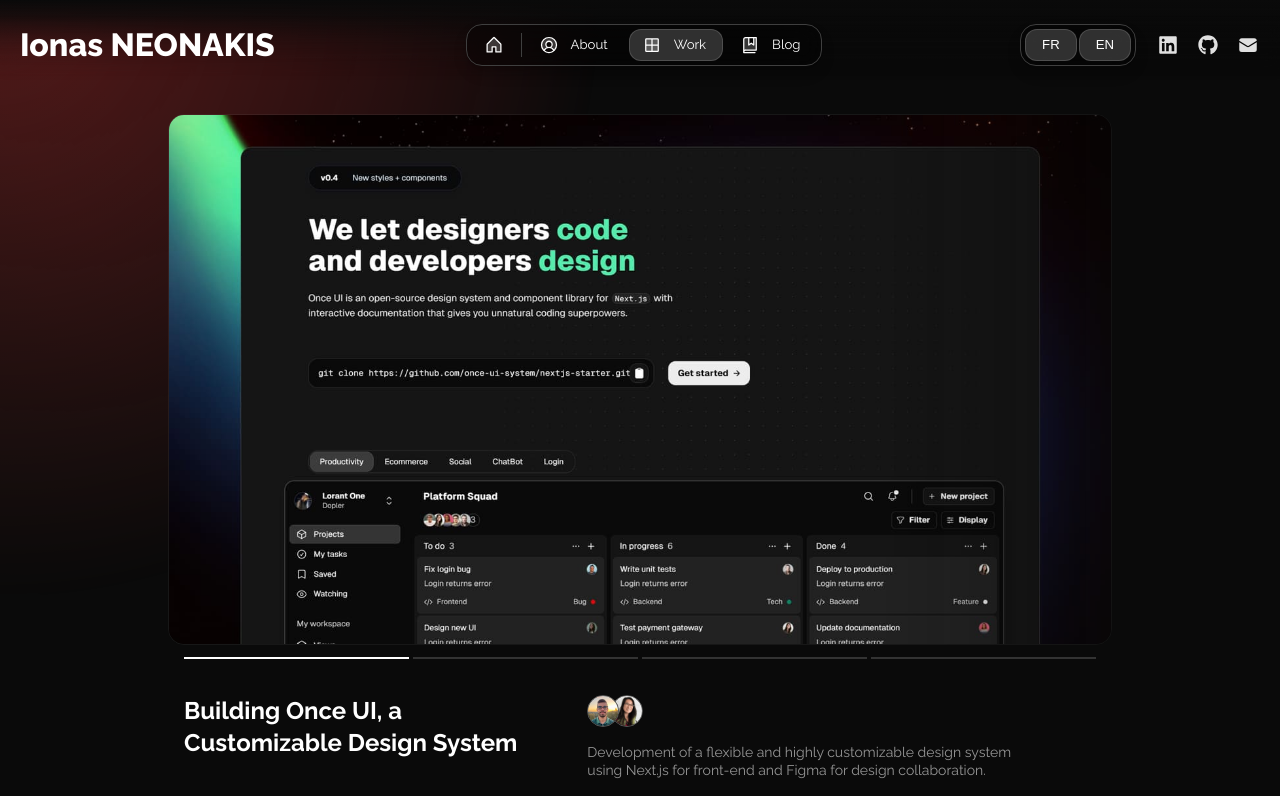
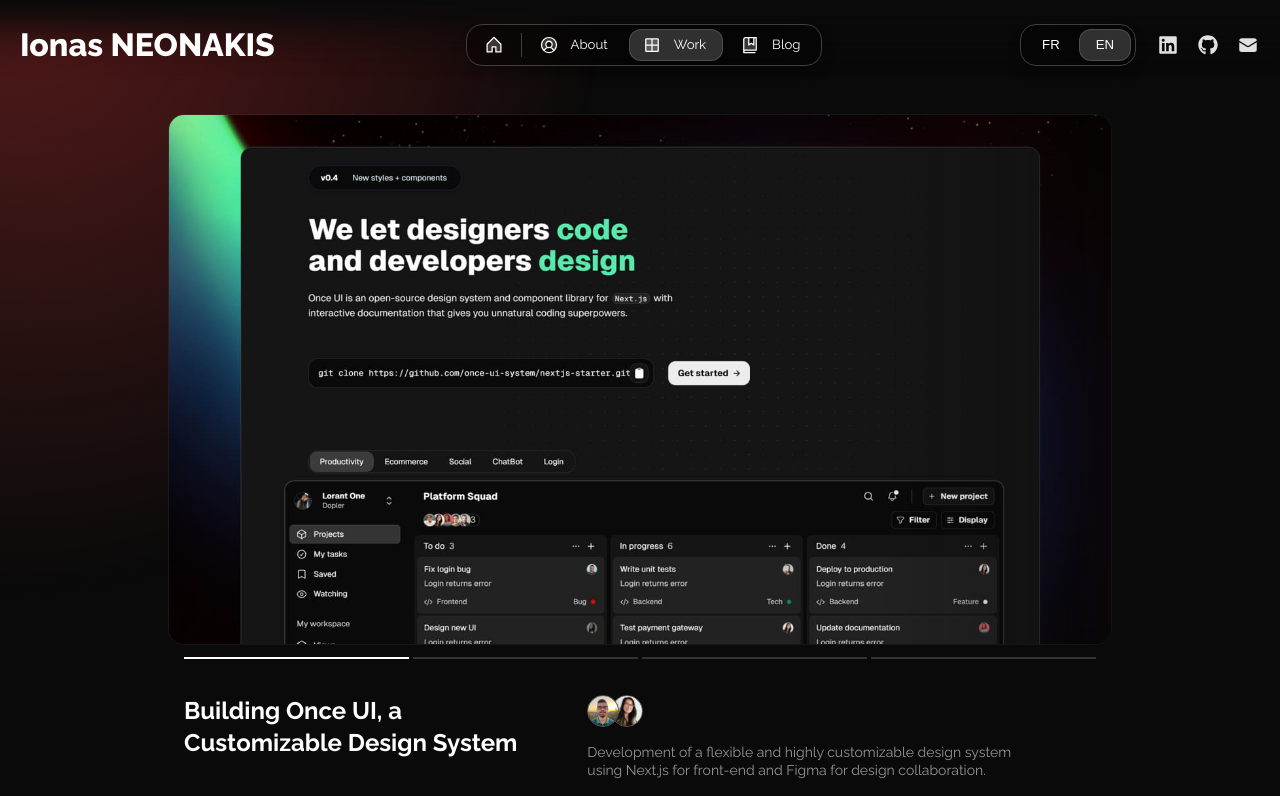
Before and after one commit to IonasNeonakis/ionasneonakis.github.io, a Next.js app: page /portfolio-ionas/en/work in a window 1280 px wide. Shown: the top 796 px of the page. Built offline with nearby package versions, Linux system fonts and the light colour scheme.

Commit message:
fix: better handling of locale + remove "path" from client side code

```diff
--- a/src/app/utils/imageUtils.ts
+++ b/src/app/utils/imageUtils.ts
@@ -1,6 +1,5 @@
-import path from "path";
 
 export function addBasePath(filePath: string) {
   const basePath = process.env.NEXT_PUBLIC_BASE_PATH || "";
-  return path.join(basePath, filePath);
+  return `${basePath}/${filePath}`.replace(/\/+/g, '/'); // Normalize slashes
 }
--- a/src/components/Header.tsx
+++ b/src/components/Header.tsx
@@ -16,8 +16,8 @@ export const Header = () => {
   const pathname = usePathname() ?? '';
   const {locale} = useParams();
 
-  function handleLanguageChange(locale: string) {
-    const nextLocale = locale as Locale;
+  function handleLanguageChange(newLocale: string) {
+    const nextLocale = newLocale as Locale;
     startTransition(() => {
       router.replace(
         pathname,
@@ -129,14 +129,14 @@ export const Header = () => {
                 padding="4"
                 gap="2"
                 vertical="center">
-              {routing.locales.map((locale, index) => (
+              {routing.locales.map((buttonLocale, index) => (
                 <ToggleButton
                   key={index}
-                  selected={locale === locale}
-                  onClick={() => handleLanguageChange(locale)}
+                  selected={locale == buttonLocale}
+                  onClick={() => handleLanguageChange(buttonLocale)}
                   className={isPending && 'pointer-events-none opacity-60' || ''}
                 >
-                  {locale.toUpperCase()}
+                  {buttonLocale.toUpperCase()}
                 </ToggleButton>
               ))}
             </Flex>
```
